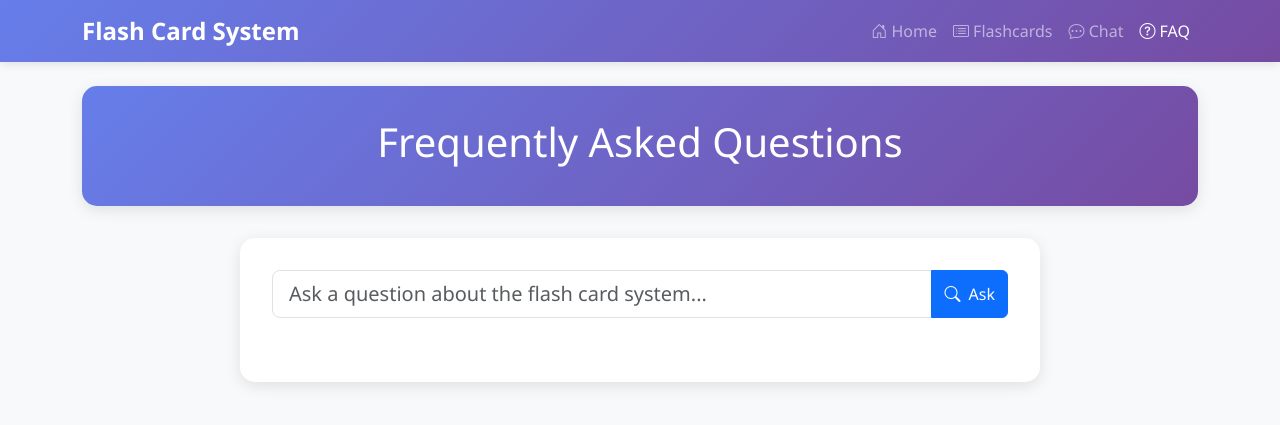
After one commit to troubleman2107/flashcard-function-calling, a Flask app: page /faq in a window 1280 px wide. The commit adds this page. Shown: the top 425 px of the page. Run offline with Flask 3, Linux system fonts and the light colour scheme.

Commit message:
Implement feature FAQ using RAG

```diff
--- a/app.py
+++ b/app.py
@@ -1,3 +1,9 @@
+from langchain_openai import AzureOpenAIEmbeddings, AzureChatOpenAI
+from langchain_community.vectorstores import Chroma
+from langchain_core.documents import Document
+from langchain_core.prompts import ChatPromptTemplate
+import chromadb
+
 from flask import (
     Flask,
     render_template,
@@ -420,6 +426,102 @@ def analyze_text_for_vocabulary(text):
         print(f"Error in analyze_text_for_vocabulary: {e}")
         return []
 
+# FAQ RAG setup
+FAQ_FILE = "faq.json"
+CHROMA_PERSIST_DIR = "chroma_db"
+COLLECTION_NAME = "faq_collection"
+
+def load_faq_documents():
+    with open(FAQ_FILE, "r", encoding="utf-8") as f:
+        faq_data = json.load(f)
+    docs = [
+        Document(
+            page_content=faq["question"] + " " + faq["answer"],
+            metadata={"question": faq["question"], "answer": faq["answer"]}
+        )
+        for faq in faq_data
+    ]
+    return docs
+
+def setup_faq_vectorstore():
+    # Initialize embeddings
+    embeddings = AzureOpenAIEmbeddings(
+        api_version="2023-05-15",
+        azure_endpoint=os.getenv("AZURE_OPENAI_EMBEDDING_ENDPOINT"),
+        api_key=os.getenv("AZURE_OPENAI_EMBEDDING_API_KEY"),
+        model=os.getenv("AZURE_OPENAI_EMBEDDING_DEPLOYMENT_NAME")
+    )
+
+    # Create Chroma client
+    client = chromadb.PersistentClient(path=CHROMA_PERSIST_DIR)
+
+    # Load documents
+    docs = load_faq_documents()
+
+    # Create or get existing vectorstore
+    vectorstore = Chroma(
+        client=client,
+        collection_name=COLLECTION_NAME,
+        embedding_function=embeddings,
+        persist_directory=CHROMA_PERSIST_DIR
+    )
+
+    # Add documents if collection is empty
+    if len(vectorstore.get()['ids']) == 0:
+        vectorstore.add_documents(docs)
+        vectorstore.persist()
+
+    return vectorstore
+
+# Only initialize once
+faq_vectorstore = None
+def get_faq_vectorstore():
+    global faq_vectorstore
+    if faq_vectorstore is None:
+        faq_vectorstore = setup_faq_vectorstore()
+    return faq_vectorstore
+
+
+def rag_faq_answer(query):
+    vs = get_faq_vectorstore()
+    docs = vs.similarity_search(query, k=2)
+
+    if not docs:
+        return "Sorry, I couldn't find an answer."
+
+    # Initialize Azure OpenAI Chat model
+    llm = AzureChatOpenAI(
+        openai_api_version="2023-05-15",
+        azure_deployment=os.getenv("AZURE_OPENAI_LLM_MODEL"),
+        deployment_name=os.getenv("AZURE_OPENAI_LLM_MODEL"),
+        azure_endpoint=os.getenv("AZURE_OPENAI_LLM_ENDPOINT"),
+        api_key=os.getenv("AZURE_OPENAI_LLM_API_KEY")
+    )
+
+    # Prepare context from retrieved documents
+    context = "\n\n".join([doc.page_content for doc in docs])
+
+    # Create prompt template
+    prompt = ChatPromptTemplate.from_messages([
+        ("system", "You are a helpful assistant that answers questions about the flash card system."),
+        ("human", """Based on the following context, please answer the question.
+                     If you cannot find a relevant answer in the context, say so.
+
+                     Context: {context}
+
+                     Question: {question}""")
+    ])
+
+    # Create and invoke chain
+    chain = prompt | llm
+
+    # Get response
+    response = chain.invoke({
+        "context": context,
+        "question": query
+    })
+
+    return response.content
 
 # Routes
 @app.route("/", methods=["GET", "POST"])
@@ -593,6 +695,20 @@ def serve_audio(filename):
     """Serve audio files"""
     return send_from_directory("static/audio", filename)
 
+# FAQ page
+@app.route("/faq")
+def faq_page():
+    return render_template("faq.html")
+
+# FAQ API
+@app.route("/api/faq", methods=["POST"])
+def faq_api():
+    data = request.get_json()
+    question = data.get("question", "")
+    if not question:
+        return jsonify({"success": False, "answer": "No question provided."})
+    answer = rag_faq_answer(question)
+    return jsonify({"success": True, "answer": answer})
 
 if __name__ == "__main__":
     app.run(debug=True)
--- a/templates/chat.html
+++ b/templates/chat.html
@@ -386,6 +386,9 @@
         <a class="nav-link active" href="/chat">
           <i class="bi bi-chat-dots"></i> Chat
         </a>
+        <a class="nav-link" href="{{ url_for('faq_page') }}">
+          <i class="bi bi-question-circle"></i> FAQ
+        </a>
       </div>
     </div>
   </nav>
--- /dev/null
+++ b/templates/faq.html
@@ -0,0 +1,145 @@
+<!DOCTYPE html>
+<html lang="en">
+<head>
+    <meta charset="UTF-8">
+    <meta name="viewport" content="width=device-width, initial-scale=1">
+    <title>FAQ - Flash Card System</title>
+    <link href="https://cdn.jsdelivr.net/npm/bootstrap@5.3.0/dist/css/bootstrap.min.css" rel="stylesheet">
+    <link rel="stylesheet" href="https://cdn.jsdelivr.net/npm/bootstrap-icons@1.11.0/font/bootstrap-icons.css">
+    <style>
+        body {
+            background-color: #f8f9fa;
+            font-family: "Segoe UI", Tahoma, Geneva, Verdana, sans-serif;
+        }
+
+        .navbar {
+            background: linear-gradient(135deg, #667eea 0%, #764ba2 100%);
+            box-shadow: 0 2px 10px rgba(0, 0, 0, 0.1);
+        }
+
+        .navbar-brand {
+            font-weight: 700;
+            font-size: 1.5rem;
+        }
+
+        .page-header {
+            text-align: center;
+            margin-bottom: 2rem;
+            padding: 2rem 0;
+            background: linear-gradient(135deg, #667eea 0%, #764ba2 100%);
+            color: white;
+            border-radius: 15px;
+            box-shadow: 0 4px 15px rgba(0, 0, 0, 0.1);
+        }
+
+        .faq-container {
+            max-width: 800px;
+            margin: 2rem auto;
+            background: white;
+            border-radius: 15px;
+            box-shadow: 0 4px 15px rgba(0, 0, 0, 0.1);
+            padding: 2rem;
+        }
+
+        .faq-form {
+            margin-bottom: 2rem;
+        }
+
+        .faq-answer {
+            background: #f8f9fa;
+            border-left: 4px solid #667eea;
+            padding: 1.5rem;
+            margin-top: 1rem;
+            border-radius: 8px;
+            font-size: 1.1rem;
+            box-shadow: 0 2px 5px rgba(0, 0, 0, 0.05);
+        }
+    </style>
+</head>
+<body>
+    <nav class="navbar navbar-expand-lg navbar-dark mb-4">
+        <div class="container">
+            <a class="navbar-brand" href="/">Flash Card System</a>
+            <button class="navbar-toggler" type="button" data-bs-toggle="collapse" data-bs-target="#navbarNav">
+                <span class="navbar-toggler-icon"></span>
+            </button>
+            <div class="collapse navbar-collapse" id="navbarNav">
+                <ul class="navbar-nav ms-auto">
+                    <li class="nav-item">
+                        <a class="nav-link" href="/"><i class="bi bi-house-door"></i> Home</a>
+                    </li>
+                    <li class="nav-item">
+                        <a class="nav-link" href="/list"><i class="bi bi-card-list"></i> Flashcards</a>
+                    </li>
+                    <li class="nav-item">
+                        <a class="nav-link" href="/chat"><i class="bi bi-chat-dots"></i> Chat</a>
+                    </li>
+                    <li class="nav-item">
+                        <a class="nav-link active" href="/faq"><i class="bi bi-question-circle"></i> FAQ</a>
+                    </li>
+                </ul>
+            </div>
+        </div>
+    </nav>
+
+    <div class="container">
+        <div class="page-header">
+            <h1>Frequently Asked Questions</h1>
+        </div>
+
+        <div class="faq-container">
+            <form class="faq-form" id="faqForm">
+                <div class="input-group">
+                    <input type="text" class="form-control form-control-lg" id="faqQuestion"
+                           placeholder="Ask a question about the flash card system..." required>
+                    <button class="btn btn-primary" type="submit">
+                        <i class="bi bi-search me-1"></i> Ask
+                    </button>
+                </div>
+            </form>
+            <div id="faqAnswer" class="faq-answer" style="display:none;"></div>
+        </div>
+    </div>
+    <script src="https://cdn.jsdelivr.net/npm/bootstrap@5.3.0/dist/js/bootstrap.bundle.min.js"></script>
+    <script>
+        const form = document.getElementById('faqForm');
+        const answerDiv = document.getElementById('faqAnswer');
+
+        form.onsubmit = async (e) => {
+            e.preventDefault();
+            const question = document.getElementById('faqQuestion').value.trim();
+            if (!question) return;
+
+            answerDiv.style.display = 'none';
+            answerDiv.innerHTML = `
+                <div class="d-flex align-items-center">
+                    <div class="spinner-border text-primary me-2" role="status">
+                        <span class="visually-hidden">Loading...</span>
+                    </div>
+                    <span>Thinking...</span>
+                </div>`;
+            answerDiv.style.display = 'block';
+
+            try {
+                const res = await fetch('/api/faq', {
+                    method: 'POST',
+                    headers: { 'Content-Type': 'application/json' },
+                    body: JSON.stringify({ question })
+                });
+                const data = await res.json();
+                answerDiv.innerHTML = `
+                    <div class="d-flex align-items-start">
+                        <i class="bi bi-lightbulb text-primary me-2 fs-4"></i>
+                        <div>${data.success ? data.answer : 'No answer found.'}</div>
+                    </div>`;
+            } catch (error) {
+                answerDiv.innerHTML = `
+                    <div class="alert alert-danger">
+                        <i class="bi bi-exclamation-triangle me-2"></i>
+                        An error occurred while getting the answer.
+                    </div>`;
+            }
+        };
+    </script>
+</body>
+</html>
--- a/templates/index.html
+++ b/templates/index.html
@@ -447,6 +447,9 @@
           <a class="nav-link" href="{{ url_for('chat') }}">
             <i class="bi bi-chat-dots"></i> Chat
           </a>
+          <a class="nav-link" href="{{ url_for('faq_page') }}">
+            <i class="bi bi-question-circle"></i> FAQ
+          </a>
         </div>
       </div>
     </nav>
--- a/templates/list.html
+++ b/templates/list.html
@@ -356,6 +356,9 @@
           <a class="nav-link" href="{{ url_for('chat') }}">
             <i class="bi bi-chat-dots"></i> Chat
           </a>
+          <a class="nav-link" href="{{ url_for('faq_page') }}">
+            <i class="bi bi-question-circle"></i> FAQ
+          </a>
         </div>
       </div>
     </nav>
```
Also changed, not shown: faq.json (added, +42 -0 lines), requirements.txt (added, +9 -0 lines), README.md (added), chroma_db/chroma.sqlite3 (added), 4 other files.
